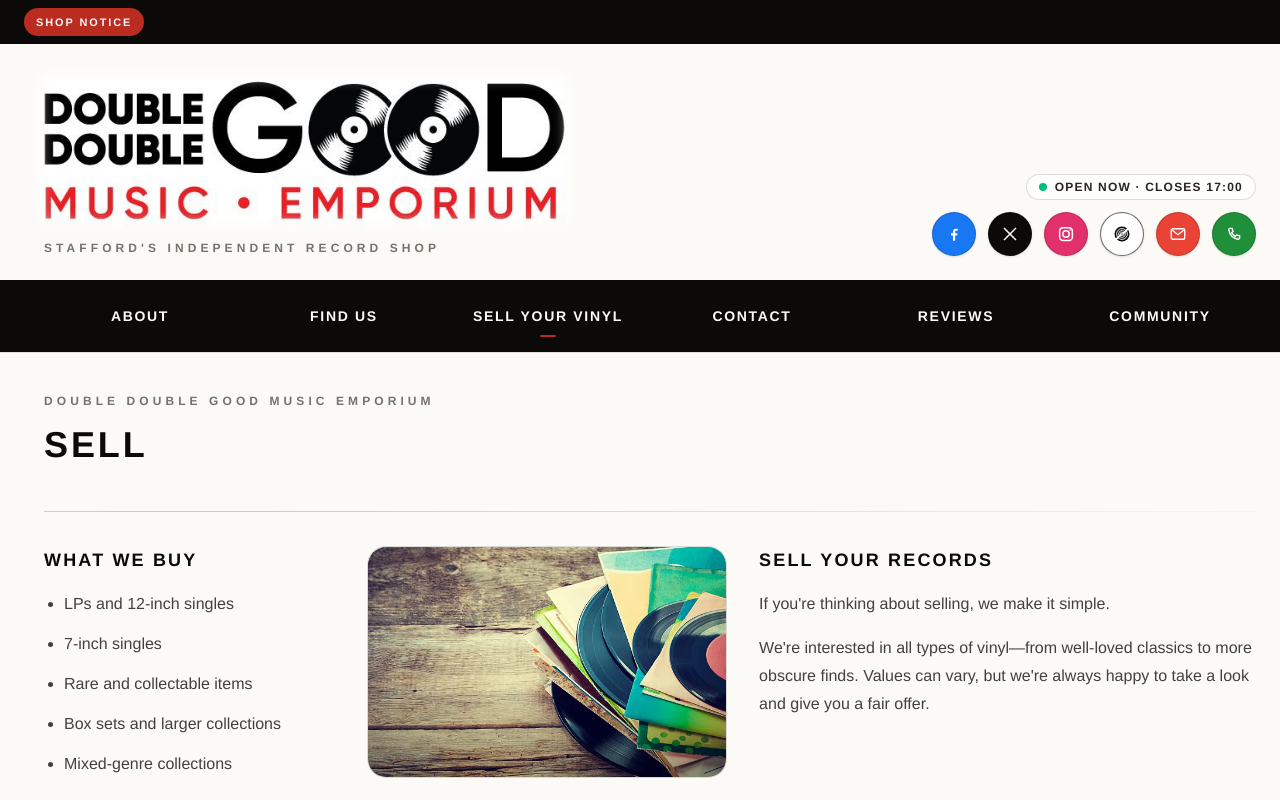
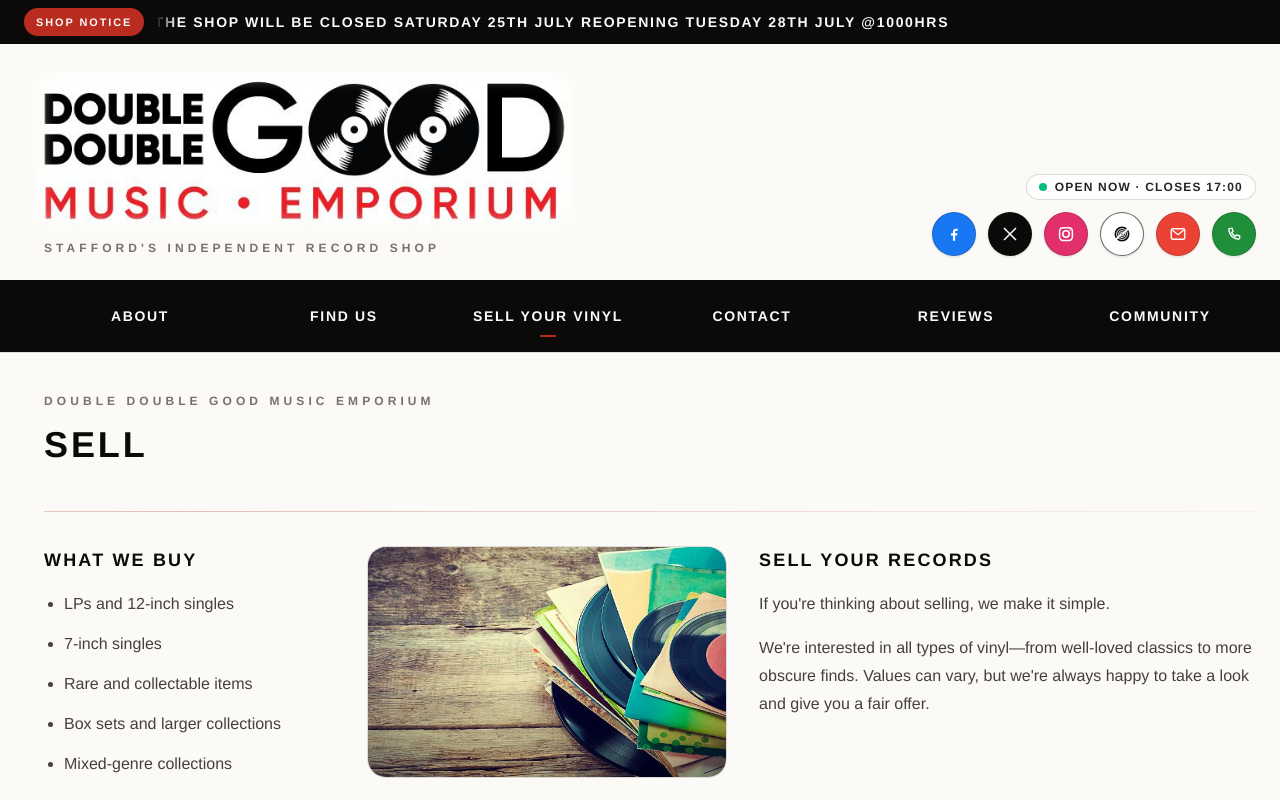
Before and after one commit to ben-hutchinson/doubledoublegood, a Next.js app: page /sell in a window 1280 px wide. Shown: the top 800 px of the page. Built offline with nearby package versions, Linux system fonts and the light colour scheme; no server answers.

Commit message:
Restore shop closure ticker

```diff
--- a/src/app/globals.css
+++ b/src/app/globals.css
@@ -43,6 +43,15 @@
   }
   100% {
     opacity: 0.5;
+  }
+}
+
+@keyframes gig-ticker-marquee {
+  from {
+    transform: translateX(0);
+  }
+  to {
+    transform: translateX(-50%);
   }
 }
 
@@ -189,6 +198,45 @@ button:active,
 
   .gig-ticker__eyebrow {
     @apply shrink-0 rounded-full bg-[color:var(--accent)] px-3 py-1.5 text-[0.68rem] font-black tracking-[0.18em] uppercase;
+  }
+
+  .gig-ticker__viewport {
+    @apply min-w-0 flex-1 overflow-hidden;
+    -webkit-mask-image: linear-gradient(
+      90deg,
+      transparent,
+      #000 1.25rem,
+      #000 calc(100% - 1.25rem),
+      transparent
+    );
+    mask-image: linear-gradient(
+      90deg,
+      transparent,
+      #000 1.25rem,
+      #000 calc(100% - 1.25rem),
+      transparent
+    );
+  }
+
+  .gig-ticker__track {
+    display: flex;
+    width: max-content;
+    align-items: center;
+    animation: gig-ticker-marquee 22s linear infinite;
+  }
+
+  .gig-ticker__text {
+    flex: 0 0 auto;
+    padding-right: 100vw;
+    font-size: 0.875rem;
+    font-weight: 700;
+    letter-spacing: 0.12em;
+    white-space: nowrap;
+    text-transform: uppercase;
+  }
+
+  .gig-ticker:is(:hover, :focus-within) .gig-ticker__track {
+    animation-play-state: paused;
   }
 
   .logo-fade-shell {
@@ -411,5 +459,24 @@ button:active,
     .gig-ticker {
       @apply flex-wrap items-start;
     }
+
+    .gig-ticker__viewport {
+      -webkit-mask-image: none;
+      mask-image: none;
+    }
+
+    .gig-ticker__track {
+      @apply w-auto;
+      animation: none;
+    }
+
+    .gig-ticker__text {
+      @apply whitespace-normal;
+      padding-right: 0;
+    }
+
+    .gig-ticker__text + .gig-ticker__text {
+      display: none;
+    }
   }
 }
--- a/src/components/gig-ticker.tsx
+++ b/src/components/gig-ticker.tsx
@@ -1,15 +1,33 @@
 import { gigTickerContent, shouldShowGigTicker } from '@/lib/site-content';
 
+function formatGigTickerEvent(event: (typeof gigTickerContent.events)[number]) {
+  return event.message;
+}
+
 export function GigTicker() {
-  const { eyebrow } = gigTickerContent;
+  const { events, eyebrow } = gigTickerContent;
 
   if (!shouldShowGigTicker(gigTickerContent)) {
     return null;
   }
 
+  const eventSummaries = events.map(formatGigTickerEvent);
+  const marqueeText = eventSummaries.join('  •  ');
+
   return (
     <section aria-label="Upcoming in-store shows" className="gig-ticker">
       <span className="gig-ticker__eyebrow">{eyebrow}</span>
+      <ul className="sr-only">
+        {eventSummaries.map((summary) => (
+          <li key={summary}>{summary}</li>
+        ))}
+      </ul>
+      <div aria-hidden="true" className="gig-ticker__viewport">
+        <div className="gig-ticker__track">
+          <span className="gig-ticker__text">{marqueeText}</span>
+          <span className="gig-ticker__text">{marqueeText}</span>
+        </div>
+      </div>
     </section>
   );
 }
--- a/src/lib/site-content.ts
+++ b/src/lib/site-content.ts
@@ -35,8 +35,13 @@ export type HeaderOpenStatusBadgeMode = 'schedule' | 'closed';
 
 export type GigTickerEnabledMode = 'enabled' | 'hidden';
 
+export type GigTickerEvent = {
+  message: string;
+};
+
 type GigTickerVisibilityConfig = {
   enabledMode: GigTickerEnabledMode;
+  events: readonly GigTickerEvent[];
 };
 
 export function getHeaderOpenStatusBadgeMode(
@@ -51,8 +56,11 @@ export function getGigTickerEnabledMode(
   return value?.toLowerCase() === 'false' ? 'hidden' : 'enabled';
 }
 
-export function shouldShowGigTicker({ enabledMode }: GigTickerVisibilityConfig) {
-  return enabledMode === 'enabled';
+export function shouldShowGigTicker({
+  enabledMode,
+  events,
+}: GigTickerVisibilityConfig) {
+  return enabledMode === 'enabled' && events.length > 0;
 }
 
 export const bannedMockupValues = [
@@ -116,6 +124,12 @@ export const headerContent = {
 export const gigTickerContent = {
   enabledMode: getGigTickerEnabledMode(process.env.NEXT_PUBLIC_SHOW_GIG_TICKER),
   eyebrow: 'Shop notice',
+  events: [
+    {
+      message:
+        'THE SHOP WILL BE CLOSED SATURDAY 25th JULY REOPENING TUESDAY 28th JULY @1000HRS',
+    },
+  ] satisfies GigTickerEvent[],
 };
 
 export const navigationItems: NavigationItem[] = [
@@ -190,7 +204,7 @@ export const integrationSettings = {
     process.env.NEXT_PUBLIC_REVIEWS_WIDGET_ID ??
     '5c9dd34d-87e7-4dbe-828b-63797bbbfcbb',
   instagramReelEmbedUrl: getTrustedExternalUrl(
-    'https://www.instagram.com/reel/DaXKF1Ts3dX/embed/',
+    'https://www.instagram.com/reel/Da7MAwpMwwz/embed/',
     {
       allowedHostnames: trustedHostnames.instagramEmbed,
     },
```
Also changed, not shown: 1 other file (tests, documents, lock files or other folders).
